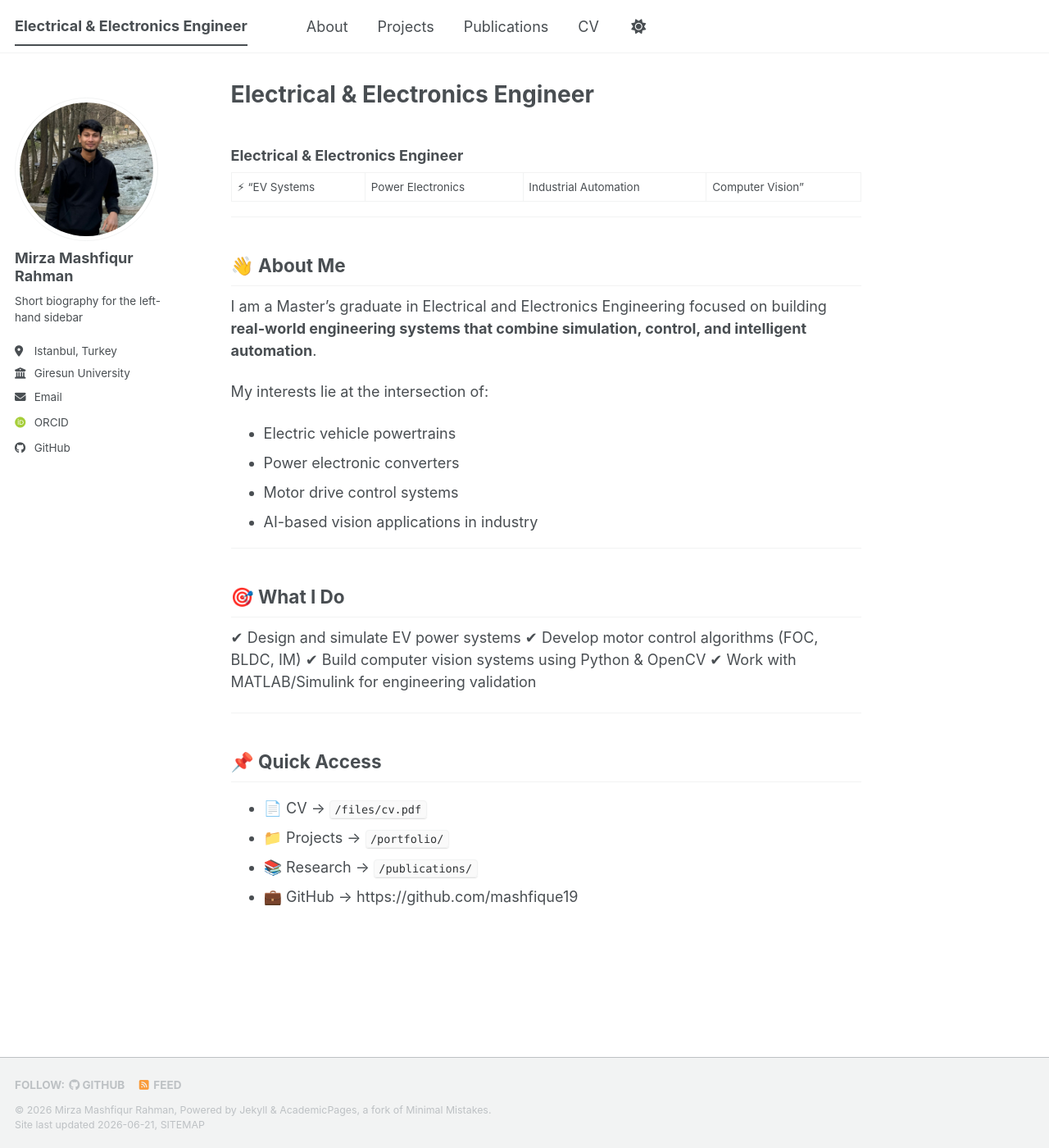
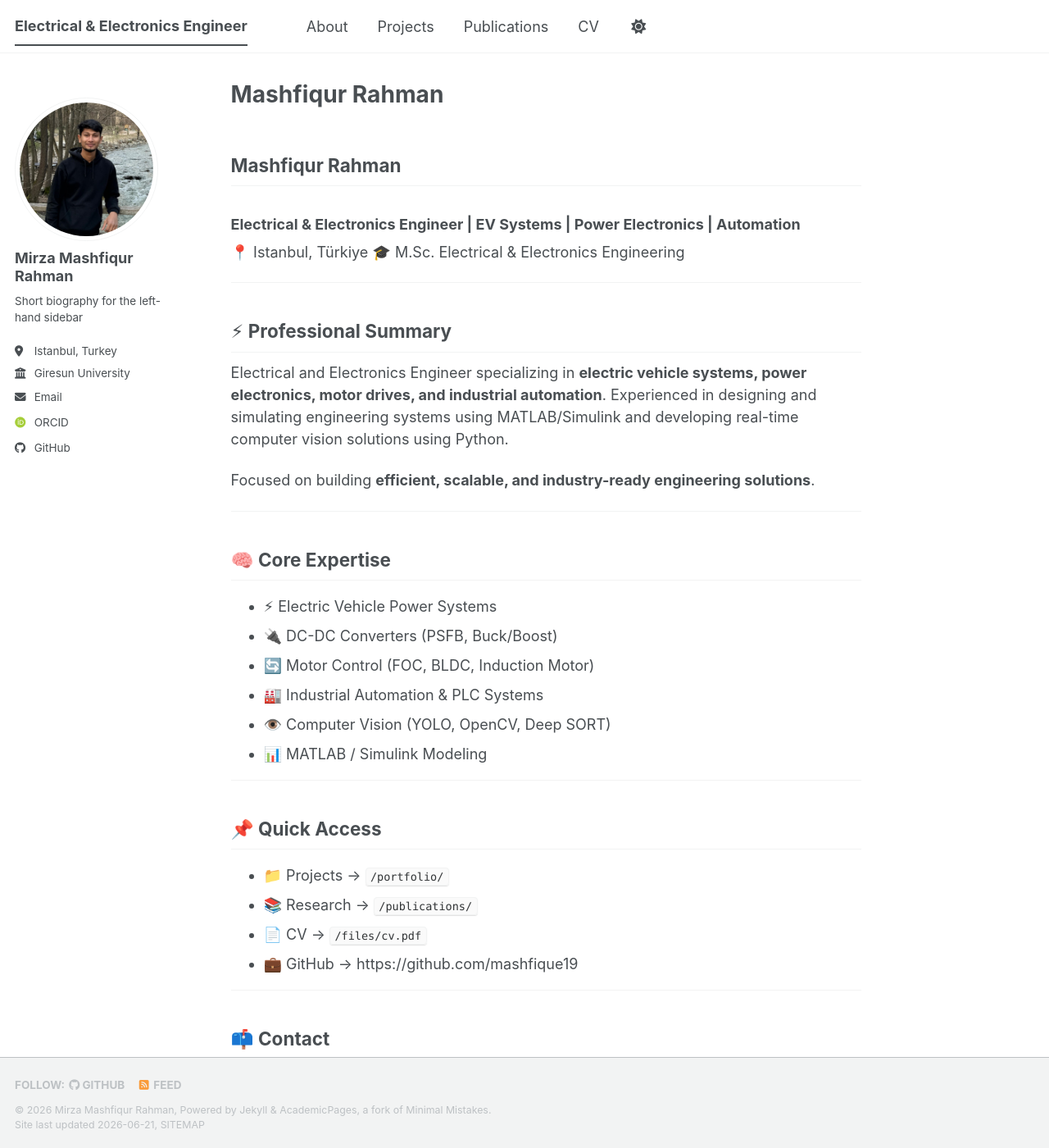
Before and after one commit to mashfique19/mashfique19.github.io, a Jekyll site: the page built from _pages/about.md, in a window 1280 px wide and 1400 px high. Shown: the whole window at 82% size. Built offline with Jekyll 4.4.1, drawn with Linux system fonts in a browser that asks for light colours; some web fonts are replaced; a script bundle is joined from its source files by our own code; library files that are not in the unit come from our copies; our own code applies the rules of GitHub Pages for plain Markdown files.

Commit message:
Update about.md

```diff
--- a/_pages/about.md
+++ b/_pages/about.md
@@ -6,37 +6,45 @@ redirect_from:
   - /about.html
 ---
 
-### Electrical & Electronics Engineer
+## Mashfiqur Rahman
 
-⚡ "EV Systems | Power Electronics | Industrial Automation | Computer Vision"
+### Electrical & Electronics Engineer | EV Systems | Power Electronics | Automation
+
+📍 Istanbul, Türkiye
+🎓 M.Sc. Electrical & Electronics Engineering
 
 ---
 
-## 👋 About Me
+## ⚡ Professional Summary
 
-I am a Master's graduate in Electrical and Electronics Engineering focused on building **real-world engineering systems that combine simulation, control, and intelligent automation**.
+Electrical and Electronics Engineer specializing in **electric vehicle systems, power electronics, motor drives, and industrial automation**.
+Experienced in designing and simulating engineering systems using MATLAB/Simulink and developing real-time computer vision solutions using Python.
 
-My interests lie at the intersection of:
-
-* Electric vehicle powertrains
-* Power electronic converters
-* Motor drive control systems
-* AI-based vision applications in industry
+Focused on building **efficient, scalable, and industry-ready engineering solutions**.
 
 ---
 
-## 🎯 What I Do
+## 🧠 Core Expertise
 
-✔ Design and simulate EV power systems
-✔ Develop motor control algorithms (FOC, BLDC, IM)
-✔ Build computer vision systems using Python & OpenCV
-✔ Work with MATLAB/Simulink for engineering validation
+* ⚡ Electric Vehicle Power Systems
+* 🔌 DC-DC Converters (PSFB, Buck/Boost)
+* 🔄 Motor Control (FOC, BLDC, Induction Motor)
+* 🏭 Industrial Automation & PLC Systems
+* 👁️ Computer Vision (YOLO, OpenCV, Deep SORT)
+* 📊 MATLAB / Simulink Modeling
 
 ---
 
 ## 📌 Quick Access
 
-* 📄 CV → `/files/cv.pdf`
 * 📁 Projects → `/portfolio/`
 * 📚 Research → `/publications/`
+* 📄 CV → `/files/cv.pdf`
 * 💼 GitHub → https://github.com/mashfique19
+
+---
+
+## 📫 Contact
+
+Email: mashfique19@gmail.com
+LinkedIn: https://linkedin.com/in/mashfique19
```
